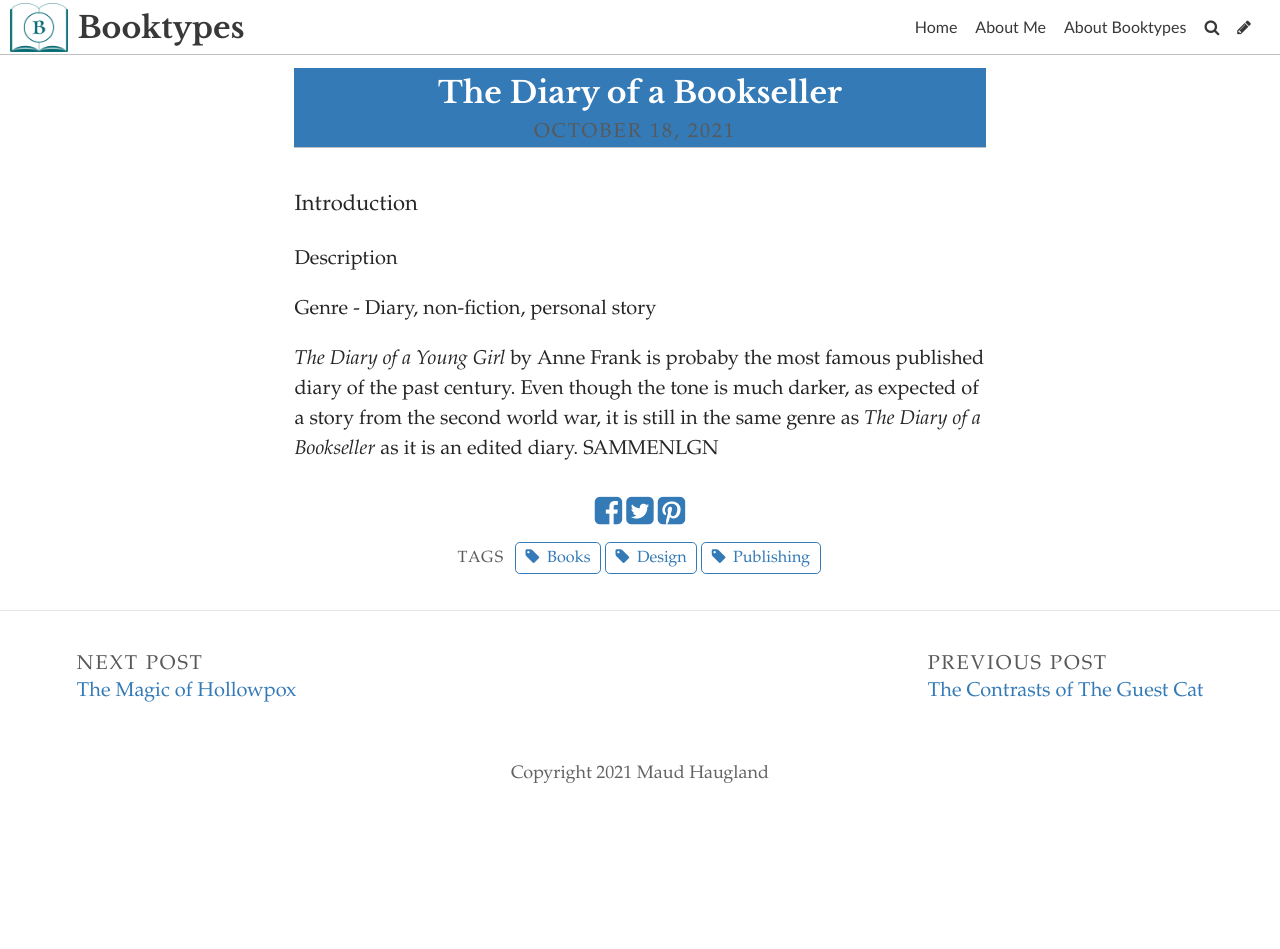
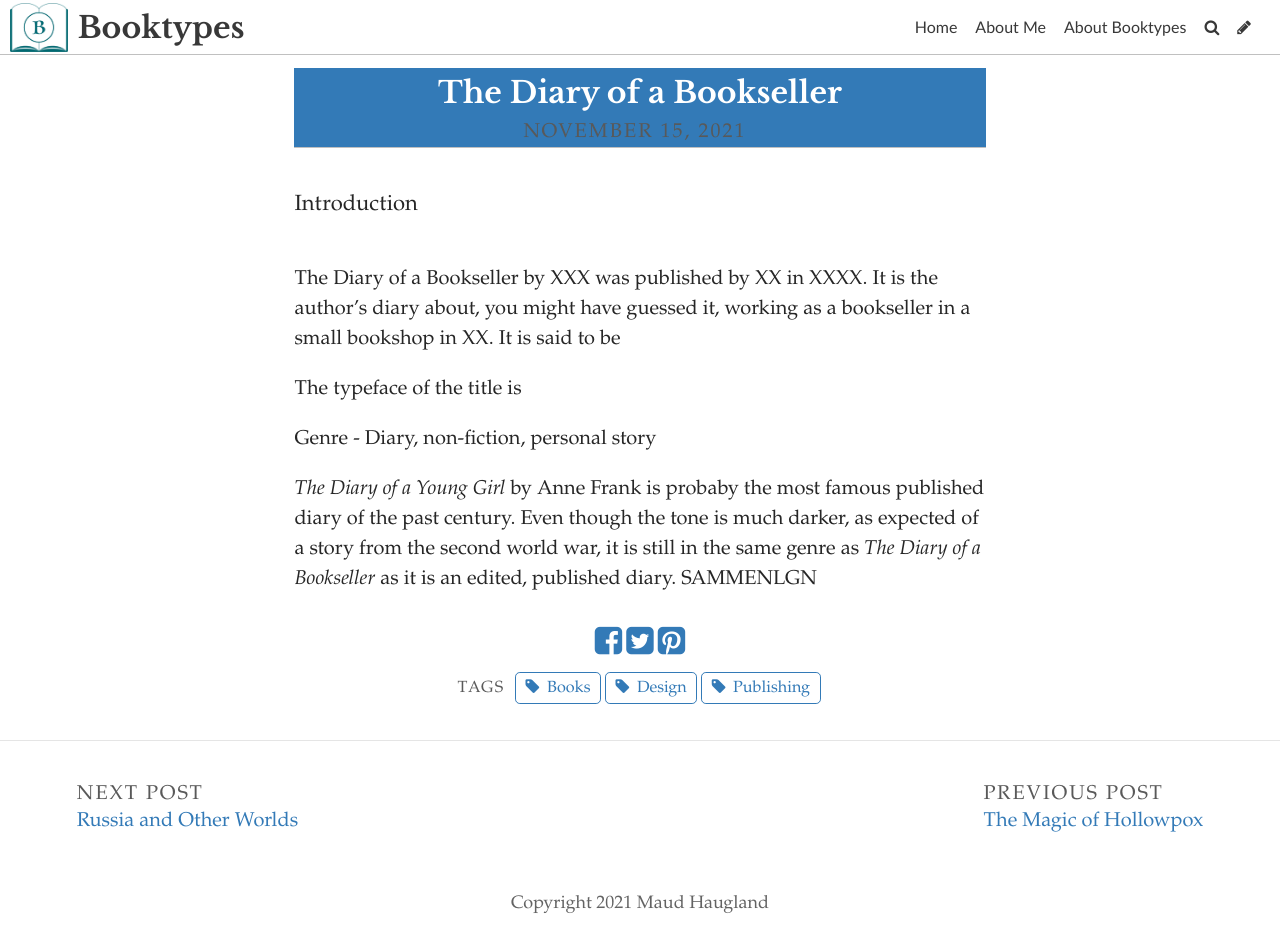
Before and after one commit to maudhaugland/booktypes, a Jekyll site: the page built from _posts/2021-10-12-the-diary-of-a-bookseller.md, in a window 1280 px wide and 949 px high. Built offline with Jekyll 4.4.1, drawn with Linux system fonts in a browser that asks for light colours; some web fonts are replaced.

Commit message:
Update Post “2021-10-12-the-diary-of-a-bookseller”

```diff
--- a/_posts/2021-10-12-the-diary-of-a-bookseller.md
+++ b/_posts/2021-10-12-the-diary-of-a-bookseller.md
@@ -11,8 +11,12 @@
 ---
 Introduction
 
-Description
+![]()
+
+The Diary of a Bookseller by XXX was published by XX in XXXX. It is the author's diary about, you might have guessed it, working as a bookseller in a small bookshop in XX. It is said to be
+
+The typeface of the title is
 
 Genre - Diary, non-fiction, personal story
 
-*The Diary of a Young Girl* by Anne Frank is probaby the most famous published diary of the past century. Even though the tone is much darker, as expected of a story from the second world war, it is still in the same genre as *The Diary of a Bookseller* as it is an edited diary. SAMMENLGN
+*The Diary of a Young Girl* by Anne Frank is probaby the most famous published diary of the past century. Even though the tone is much darker, as expected of a story from the second world war, it is still in the same genre as *The Diary of a Bookseller* as it is an edited, published diary. SAMMENLGN
```
Also changed, not shown: other parts of _posts/2021-10-12-the-diary-of-a-bookseller.md (+1 -1 lines).
